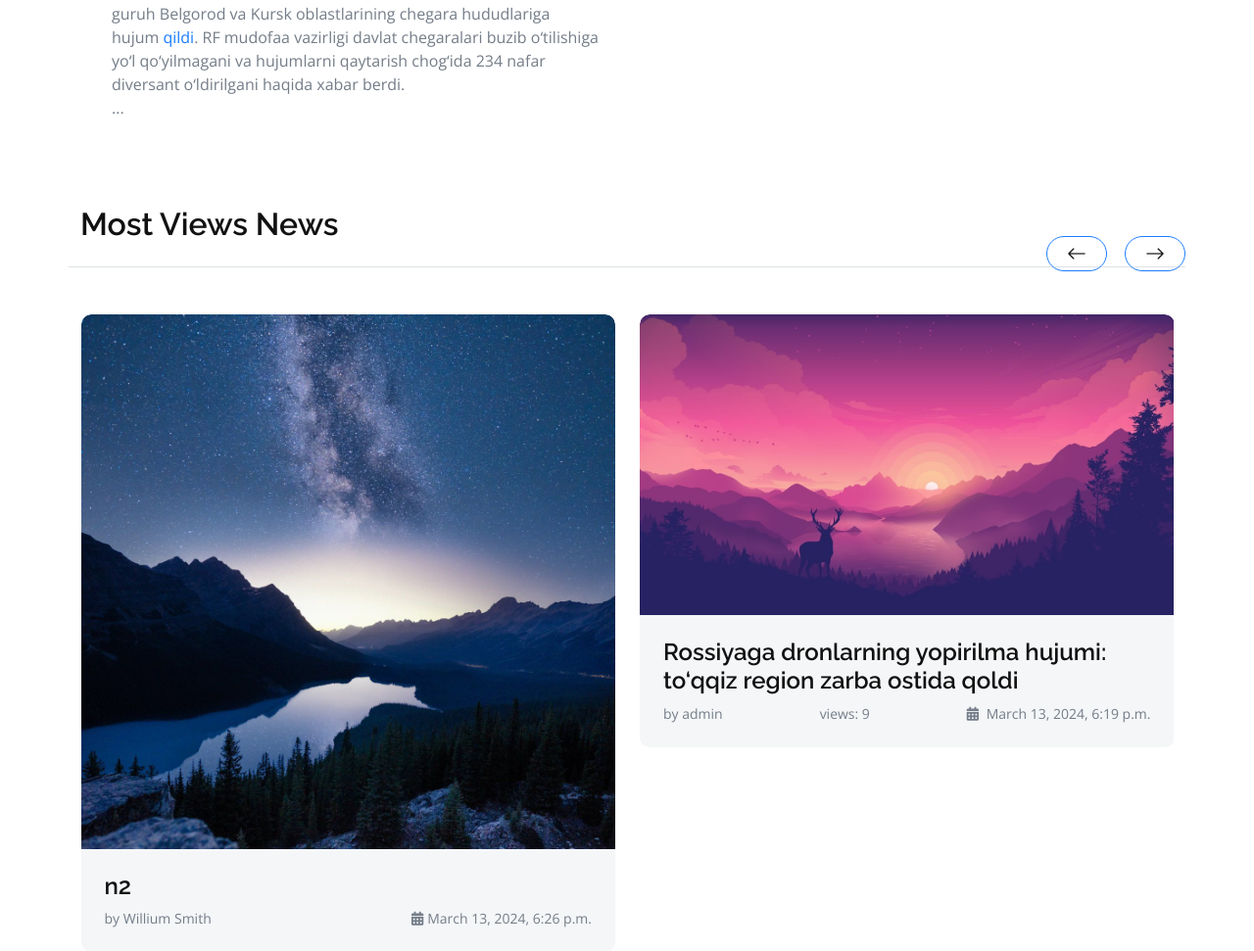
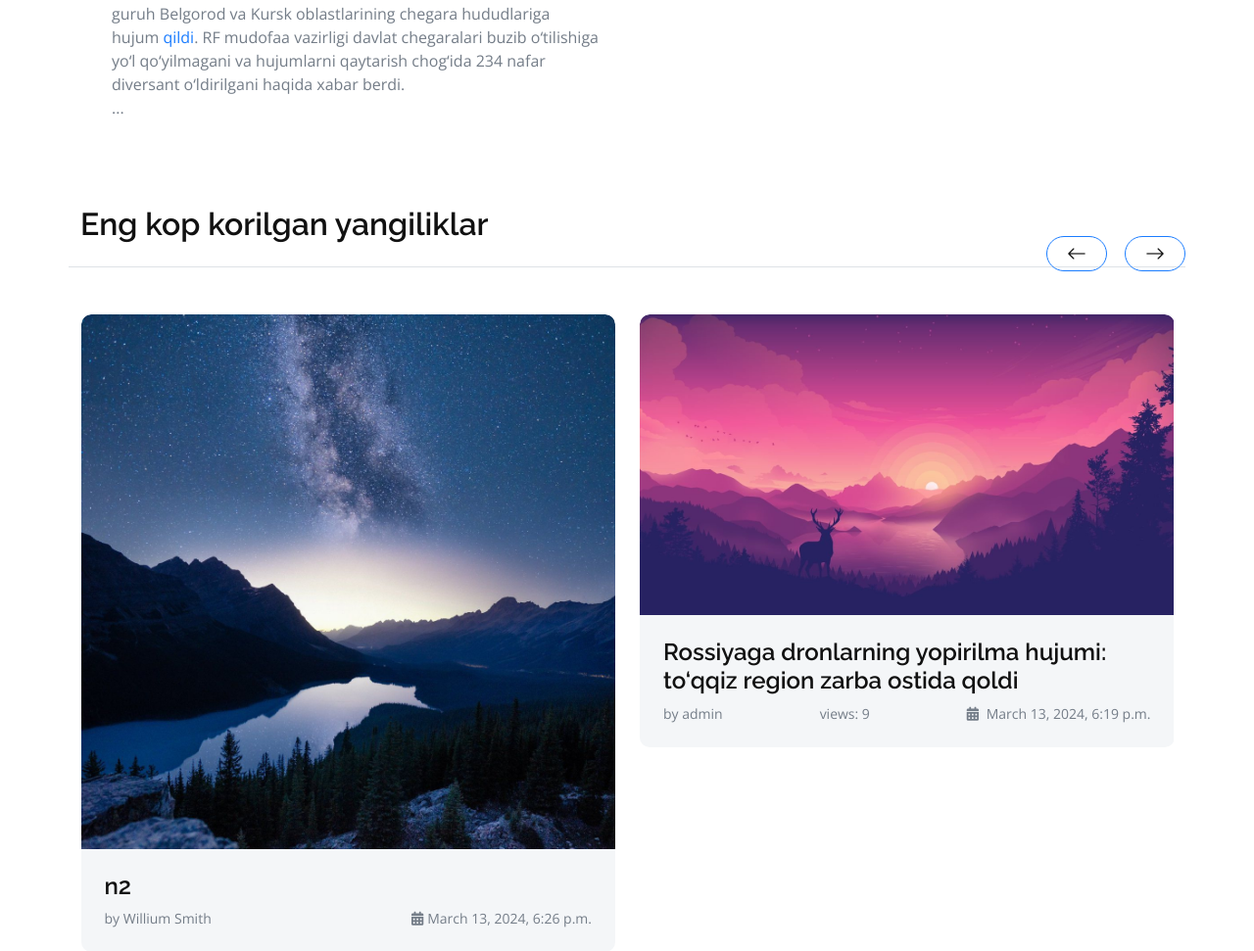
Before and after one commit to Ogabeo/final-post-project, a Django app: page / in a window 1280 px wide. Shown: the part 1267-2238 px from the top of the page at 98% size. Run offline with Django 5.2, Linux system fonts and the light colour scheme; data comes from the database, SQL or seed files in the repository; some libraries are stand-ins or nearby versions; grey boxes are pictures that could not be loaded.

Commit message:
a few changes are done

```diff
--- a/templates/index.html
+++ b/templates/index.html
@@ -435,7 +435,7 @@
 
 
                             <div class="border-bottom mb-4">
-                                <h2 class="my-4">Most Views News</h2>
+                                <h2 class="my-4">Eng kop korilgan yangiliklar</h2>
                             </div>
                             <div class="whats-carousel owl-carousel">
                                 {% for element in most_famous_new_list %}
```
Also changed, not shown: templates/test.txt (added).
